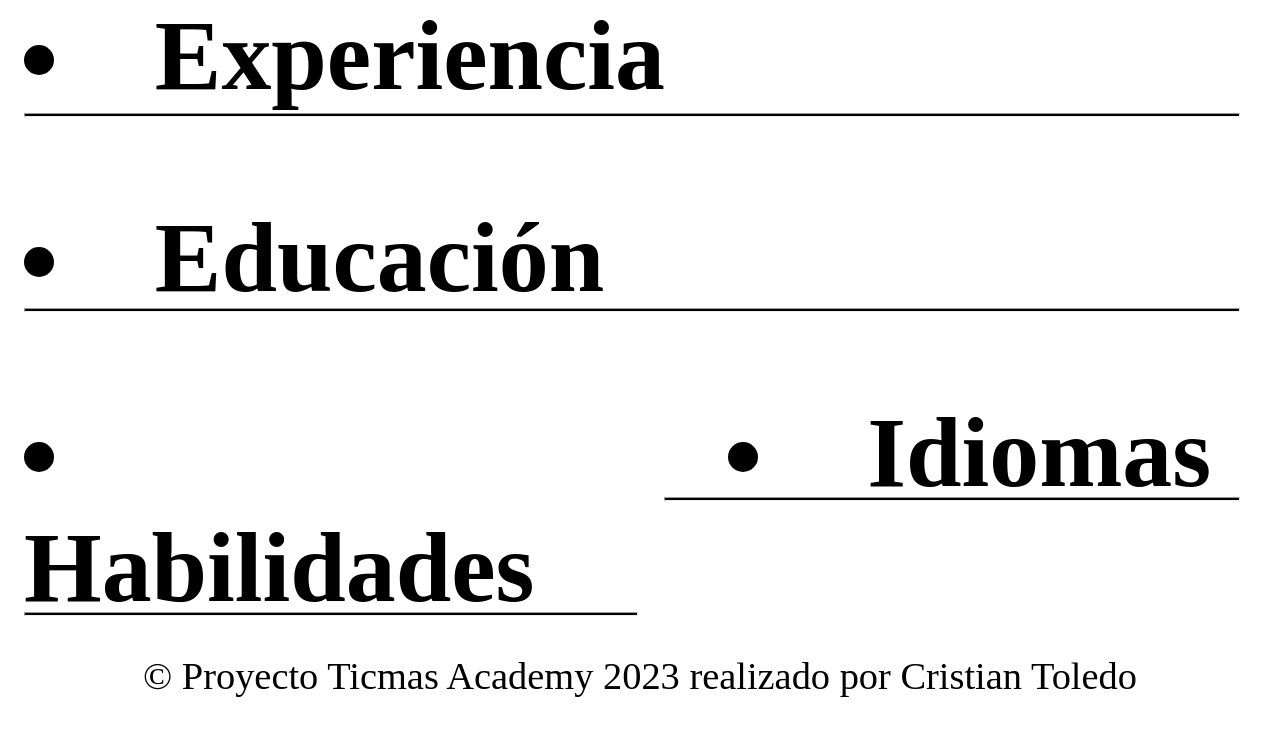
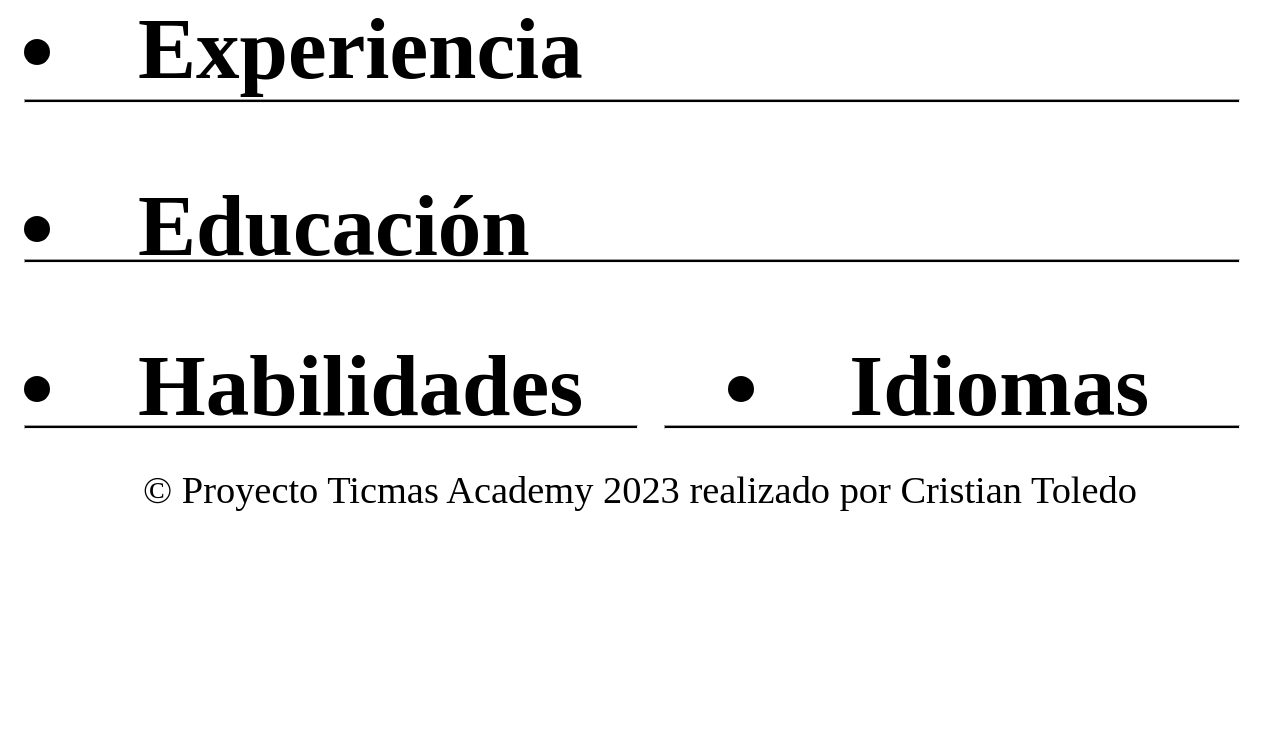
Before and after one commit to Cristo202020/CV-Ticmas, a plain HTML site: page index.html in a window 1280 px wide. Shown: the part 650-1390 px from the top of the page. After the commit the page ends 1208 px from the top, so only its background shows below. Drawn offline with Linux system fonts and the light colour scheme.

Commit message:
primer intento

```diff
--- a/Estilos/cv.css
+++ b/Estilos/cv.css
@@ -119,7 +119,7 @@ margin-top: -11.5vw;
 
 @media (min-width: 720px){
     h1 {
-        font-size: 7.8vw;
+        font-size: 6.8vw;
     }
     p {
         font-size: 3vw;
@@ -163,7 +163,7 @@ margin-top: -11.5vw;
    }
    #Cerrar {
     display: flex;
-    margin-top: -31.75vw;
+    margin-top: -30.75vw;
     margin-left: 36vw;
    }
 
@@ -183,7 +183,7 @@ margin-top: -11.5vw;
   }
   #Cerrar2 {
     display: flex;
-    margin-top: -21vw;
+    margin-top: -20vw;
     margin-left: 36vw;
    }
 
@@ -232,10 +232,10 @@ margin-top: -11.5vw;
 #habilidad .C {
     width: 48vw;
 
-    margin-top: -7.5vw;
+    margin-top: -6.5vw;
 }
 #habilidad .D{
-    margin-top: -7.5vw;
+    margin-top: -6.5vw;
     width: 45vw;
 }
 
```
